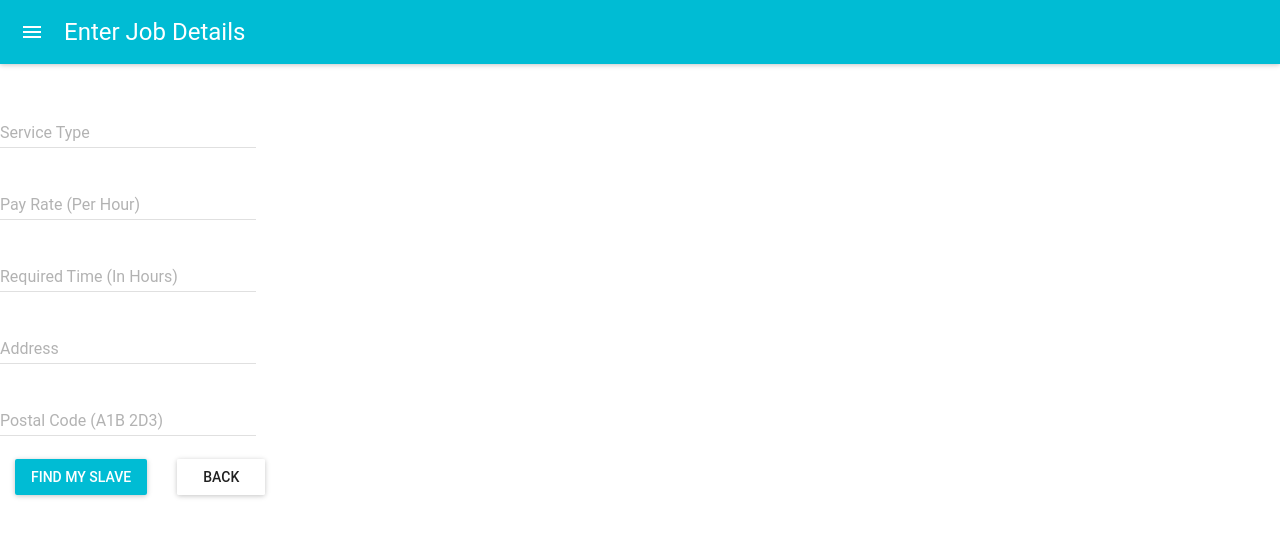
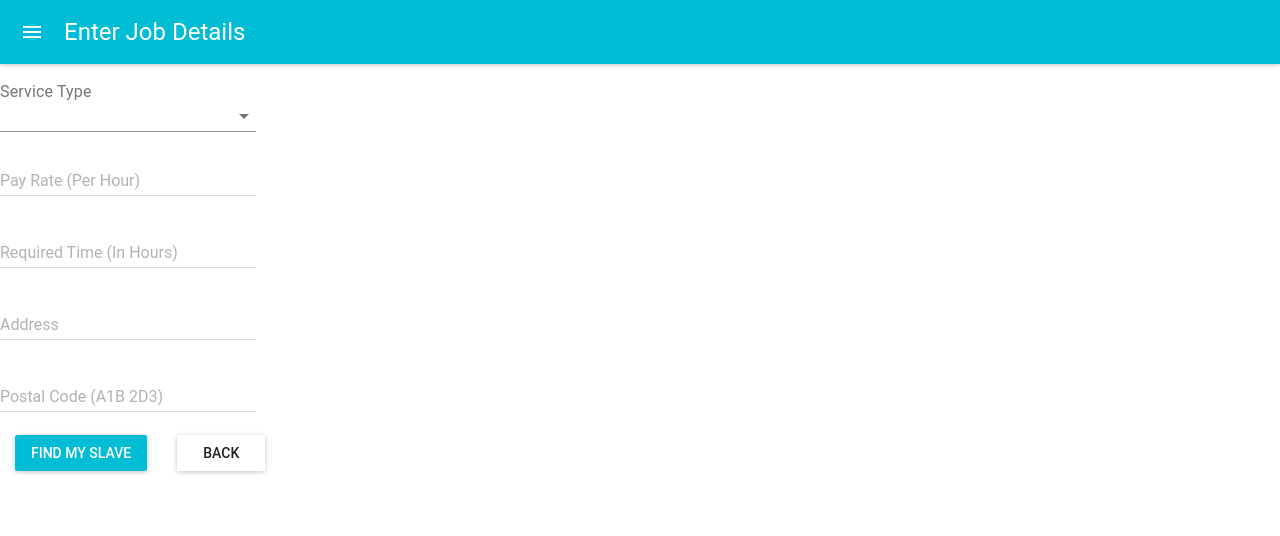
Before and after one commit to hexular/LHL-Final, a React (Create React App) app: page /newjobpost in a window 1280 px wide. Shown: the top 536 px of the page. Built offline with nearby package versions, Linux system fonts and the light colour scheme; no server answers.

Commit message:
generate skills list on form dynamically

```diff
--- a/src/components/JobDetails.js
+++ b/src/components/JobDetails.js
@@ -3,8 +3,25 @@ import MuiThemeProvider from 'material-ui/styles/MuiThemeProvider';
 import AppBar from 'material-ui/AppBar';
 import TextField from 'material-ui/TextField';
 import RaisedButton from 'material-ui/RaisedButton';
+import Select from '@material-ui/core/Select';
+import MenuItem from '@material-ui/core/MenuItem';
+import InputLabel from '@material-ui/core/InputLabel';
+import axios from 'axios';
 
 export class JobDetails extends Component {
+  constructor (props) {
+    super(props);
+    this.state = {skills: []}
+  }
+
+  componentDidMount() {
+    axios.get("/skills")
+      .then((response) => {
+        console.log(response);
+        this.setState({skills: response.data});
+      });
+  }
+
   continue = e => {
     console.log(this);
     if (this.props.values.serviceType === "") {
@@ -35,19 +52,32 @@ export class JobDetails extends Component {
     this.props.nextStep();
   }
 
+  generateSkillList = () => {
+    const skills = [];
+    let i = 1;
+    for (let elm of this.state.skills){
+      skills.push(<MenuItem key={i} value={`${elm.name}`}>{elm.name}</MenuItem>);
+      i++;
+    }
+    return skills;
+  }
+
   render() {
     const { values, handleChange, browser } = this.props;
+
     return (
       <MuiThemeProvider>
         <React.Fragment>
           <AppBar title="Enter Job Details" />
           <br/>
-          <TextField
-            hintText="Enter Service Type"
-            floatingLabelText="Service Type"
+          <InputLabel>Service Type</InputLabel>
+          <Select
+            defaultValue={values.serviceType}
             onChange={handleChange('serviceType')}
-            defaultValue={values.serviceType}
-          />
+            style={{width: 256}}
+          >
+            {this.generateSkillList()}
+          </Select>
           <br/>
           <TextField
             type="number"
```
